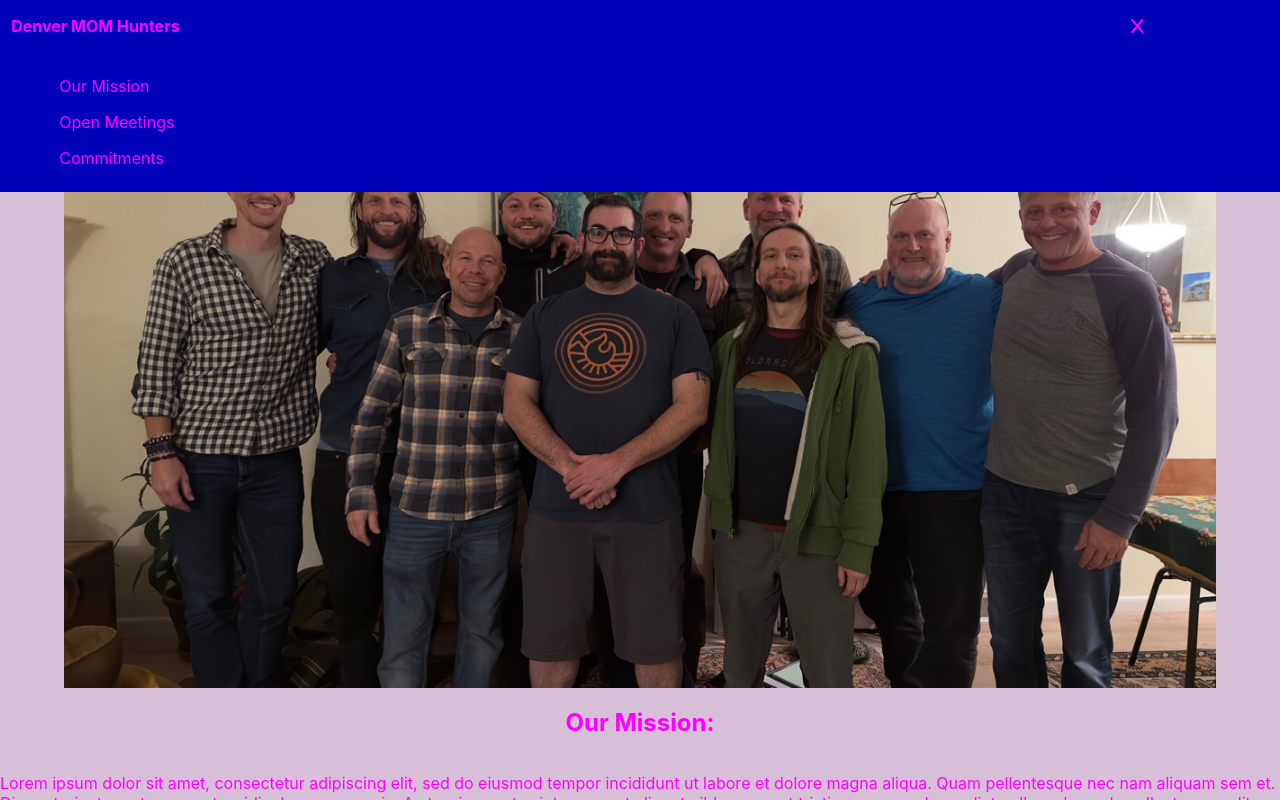
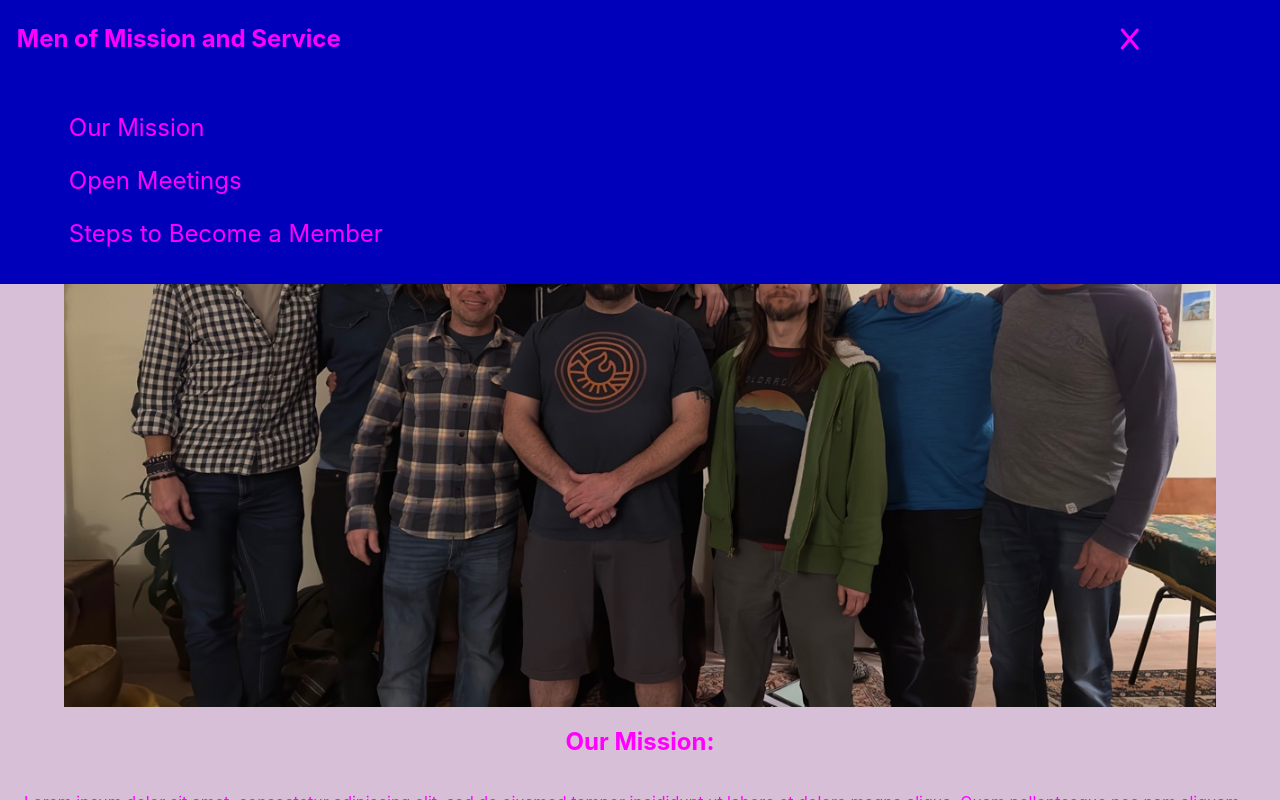
Before and after one commit to IntuitiveHarmony/igroup-site, a React (Create React App) app: page / in a window 1280 px wide. Both pictures are taken after a click on the icon 1138 px from the left and 26 px from the top of the page. Shown: the top 800 px of the page. Built offline with nearby package versions, Linux system fonts and the light colour scheme.

Commit message:
calendar working

```diff
--- a/package.json
+++ b/package.json
@@ -7,7 +7,10 @@
     "@testing-library/jest-dom": "^5.16.5",
     "@testing-library/react": "^13.4.0",
     "@testing-library/user-event": "^13.5.0",
+    "gapi-client": "^0.0.3",
+    "gapi-script": "^1.2.0",
     "react": "^18.2.0",
+    "react-calendar": "^4.0.0",
     "react-dom": "^18.2.0",
     "react-scripts": "5.0.1",
     "web-vitals": "^2.1.4"
--- a/src/App.css
+++ b/src/App.css
@@ -3,8 +3,14 @@ body {
   background: rgb(120, 80, 120);
   color: magenta;
  }
+ a {
+  text-decoration: none;
+  cursor: pointer;
+  color: magenta;
+ }
  /* ~~~~~~~~~~~~~~~~~~~~~~~~~~~~~~~~~~~~~~~~~~~~~~~~~~~~~~~~~~ */
  .navContainer {
+  z-index: 1;
   display: grid;
   grid-template-columns: 75% 25%;
   grid-template-rows: auto;
@@ -12,7 +18,7 @@ body {
   width: 100%;
   padding-left: .7em;
   background: rgb(0, 0, 187);
-  font-size: 1em;
+  font-size: 1.5em;
  }
  .navContainer > p {
   grid-column: 1;
@@ -24,32 +30,48 @@ body {
  #menuIcon {
   position: absolute;
   top: 35%;
-  left: 50%;
+  left: 45%;
  }
  .menuContainer {
   grid-column: 1 / span 2;
   top: -2em;
  }
  .menuList{
-
   list-style: none;
  }
  .menuList > li {
-
   padding: .5em;
  }
+  /* ~~~~~~~~~~~~~~~~~~~~~~~~~~~~~~~~~~~~~~~~~~~~~~~~~~~~~~~~~~ */
+.content {
+  padding-left: 1.5em;
+  padding-right: 1.5em;
+}
  /* ~~~~~~~~~~~~~~~~~~~~~~~~~~~~~~~~~~~~~~~~~~~~~~~~~~~~~~~~~~ */
  .missionContainer {
-  z-index: -1;
   position: relative;
   display: flex;
   flex-direction: column;
   align-items: center;
-  top: 2.5em;
+  top: 3.7em;
  }
  #groupPhoto {
   max-width: 90%;
  }
+ /* ~~~~~~~~~~~~~~~~~~~~~~~~~~~~~~~~~~~~~~~~~~~~~~~~~~~~~~~~~~ */
+.calendarContainer {
+  top: 5em;
+  position: relative;
+  display: flex;
+  flex-direction: column;
+  align-items: center;
+}
+.calendar {
+  max-width: 90vmin;
+  height: 90vmin;
+  margin-bottom: 3em;
+}
+
  /* styles for desktop when the browser is 600px or above */
  @media (min-width: 600px) {
   body {
--- a/src/App.js
+++ b/src/App.js
@@ -1,16 +1,16 @@
-import logo from './logo.svg';
+
 import './App.css';
 import Nav from './components/Nav';
 import Mission from './components/Mission';
+import OpenCalendar from './components/OpenCalendar';
 
 const App = () => {
-
-
 
   return (
     <>
       <Nav />
       <Mission />
+      <OpenCalendar />
     </>
   )
 }
--- a/src/components/Mission.js
+++ b/src/components/Mission.js
@@ -4,17 +4,17 @@ const Mission = () => {
 
     return (
         <>
-            <div className="missionContainer">
+            <div className="missionContainer" id="mission">
                 <img id="groupPhoto" src={process.env.PUBLIC_URL + "/groupPhoto.jpeg"} />
 
                 <h2>Our Mission:</h2>
-                <p>Lorem ipsum dolor sit amet, consectetur adipiscing elit, sed do eiusmod tempor incididunt ut labore et dolore magna aliqua. Quam pellentesque nec nam aliquam sem et. Dis parturient montes nascetur ridiculus mus mauris. Ac turpis egestas integer eget aliquet nibh praesent tristique magna. Imperdiet nulla malesuada pellentesque elit eget gravida cum. Porttitor eget dolor morbi non arcu risus. Blandit libero volutpat sed cras ornare. Erat imperdiet sed euismod nisi porta. At consectetur lorem donec massa sapien. Odio morbi quis commodo odio aenean sed. Ultrices vitae auctor eu augue ut. Convallis aenean et tortor at risus. Sit amet justo donec enim diam vulputate ut. Sagittis aliquam malesuada bibendum arcu vitae elementum curabitur vitae nunc. </p>
+                <p className="content">Lorem ipsum dolor sit amet, consectetur adipiscing elit, sed do eiusmod tempor incididunt ut labore et dolore magna aliqua. Quam pellentesque nec nam aliquam sem et. Dis parturient montes nascetur ridiculus mus mauris. Ac turpis egestas integer eget aliquet nibh praesent tristique magna. Imperdiet nulla malesuada pellentesque elit eget gravida cum. Porttitor eget dolor morbi non arcu risus. Blandit libero volutpat sed cras ornare. Erat imperdiet sed euismod nisi porta. At consectetur lorem donec massa sapien. Odio morbi quis commodo odio aenean sed. Ultrices vitae auctor eu augue ut. Convallis aenean et tortor at risus. Sit amet justo donec enim diam vulputate ut. Sagittis aliquam malesuada bibendum arcu vitae elementum curabitur vitae nunc. </p>
 
                 <h3>What We Do:</h3>
-                <p>Tincidunt augue interdum velit euismod. Dui faucibus in ornare quam viverra. Placerat vestibulum lectus mauris ultrices eros in cursus turpis massa. Ac orci phasellus egestas tellus rutrum tellus pellentesque eu tincidunt. Odio aenean sed adipiscing diam donec adipiscing tristique risus nec. Sit amet nisl suscipit adipiscing bibendum est ultricies integer quis. </p>
+                <p className="content">Tincidunt augue interdum velit euismod. Dui faucibus in ornare quam viverra. Placerat vestibulum lectus mauris ultrices eros in cursus turpis massa. Ac orci phasellus egestas tellus rutrum tellus pellentesque eu tincidunt. Odio aenean sed adipiscing diam donec adipiscing tristique risus nec. Sit amet nisl suscipit adipiscing bibendum est ultricies integer quis. </p>
 
                 <h3>What We Don't Do:</h3>
-                <p>Nunc eget lorem dolor sed viverra. Eu sem integer vitae justo eget magna fermentum iaculis. Elit eget gravida cum sociis natoque penatibus et magnis. Quam nulla porttitor massa id. In nulla posuere sollicitudin aliquam ultrices sagittis orci. Scelerisque eleifend donec pretium vulputate sapien nec sagittis aliquam. Scelerisque mauris pellentesque pulvinar pellentesque habitant mo</p>
+                <p className="content">Nunc eget lorem dolor sed viverra. Eu sem integer vitae justo eget magna fermentum iaculis. Elit eget gravida cum sociis natoque penatibus et magnis. Quam nulla porttitor massa id. In nulla posuere sollicitudin aliquam ultrices sagittis orci. Scelerisque eleifend donec pretium vulputate sapien nec sagittis aliquam. Scelerisque mauris pellentesque pulvinar pellentesque habitant mo</p>
             </div>
         </>
     )
--- a/src/components/Nav.js
+++ b/src/components/Nav.js
@@ -35,7 +35,7 @@ const Nav = () => {
                 :
                 <>
                     <div className="navContainer" id="navContainer">
-                        <p><b>Denver MOM Hunters</b></p>
+                        <p><b>Men of Mission and Service</b></p>
                         <div className="iconContainer">
                         <i
                             className={menu ? "fa-solid fa-x" : "fa-solid fa-bars"}
@@ -48,14 +48,15 @@ const Nav = () => {
                             <>
                                 <div className="menuContainer">
                                     <ul className="menuList">
-                                        <li>Our Mission</li>
-                                        <li>Open Meetings</li>
-                                        <li>Commitments</li>
+                                        <li><a href="#mission">Our Mission</a></li>
+                                        <li><a href="#calendar">Open Meetings</a></li>
+                                        <li><a href="#commitments">Steps to Become a Member</a></li>
                                     </ul>
                                 </div>
                             </>
                             :
-                            <></> }
+                            <></>
+                        }
                     </div>
                 </>
             }
--- /dev/null
+++ b/src/components/OpenCalendar.js
@@ -0,0 +1,19 @@
+import React, { useEffect, useState } from "react";
+import { gapi } from "gapi-script";
+import 'react-calendar/dist/Calendar.css';
+import Calendar from 'react-calendar'
+
+const OpenCalendar = () => {
+
+
+      return (
+        <div className="calendarContainer" id="calendar">
+          <h2>Calendar of Open Meetings</h2>
+          <p className="content">If you are interested in participating in one of our open meetings we would like to ask for your contact information as well as ask for a few initial commitments.  Please fill out this form prior to attending.</p>
+
+          <iframe className="calendar" src="https://calendar.google.com/calendar/embed?height=600&wkst=1&bgcolor=%23ffffff&ctz=America%2FDenver&showPrint=0&showCalendars=0&showTabs=0&showNav=1&showTitle=1&src=YWQ3OGUyMzFhYzM2YTQ4NGRhODMyODFhZWIyMDdjZDM1YzkxMmE2NWYzZTIxNmVmY2ExNGUzZmJiODI3NjIwYkBncm91cC5jYWxlbmRhci5nb29nbGUuY29t&color=%23D50000" width="800" height="600" frameBorder="0" scrolling="no"></iframe>
+        </div>
+    );
+}
+
+export default OpenCalendar
```
Also changed, not shown: src/components/Calendar.js (deleted), 2 other files (tests, documents, lock files or other folders).
